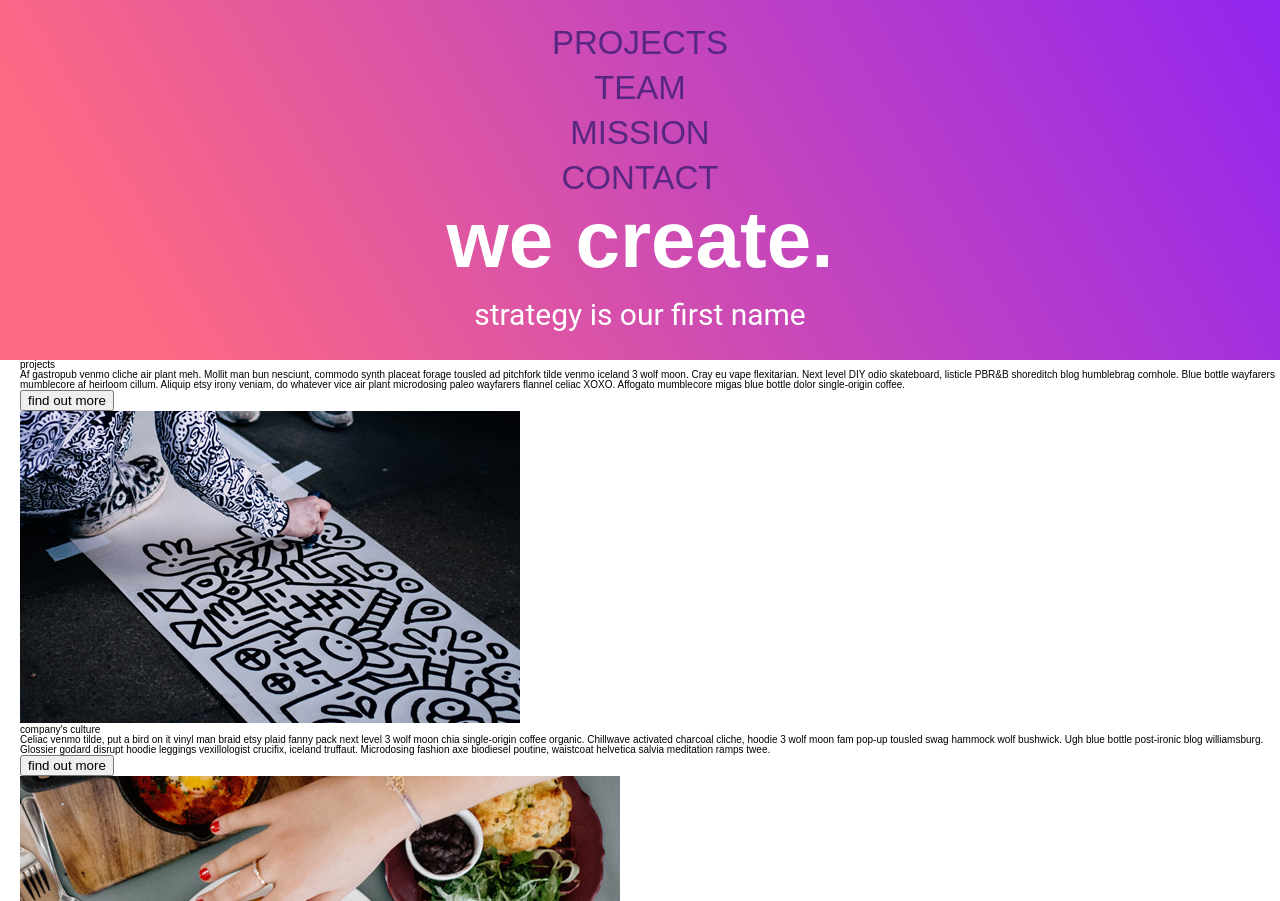
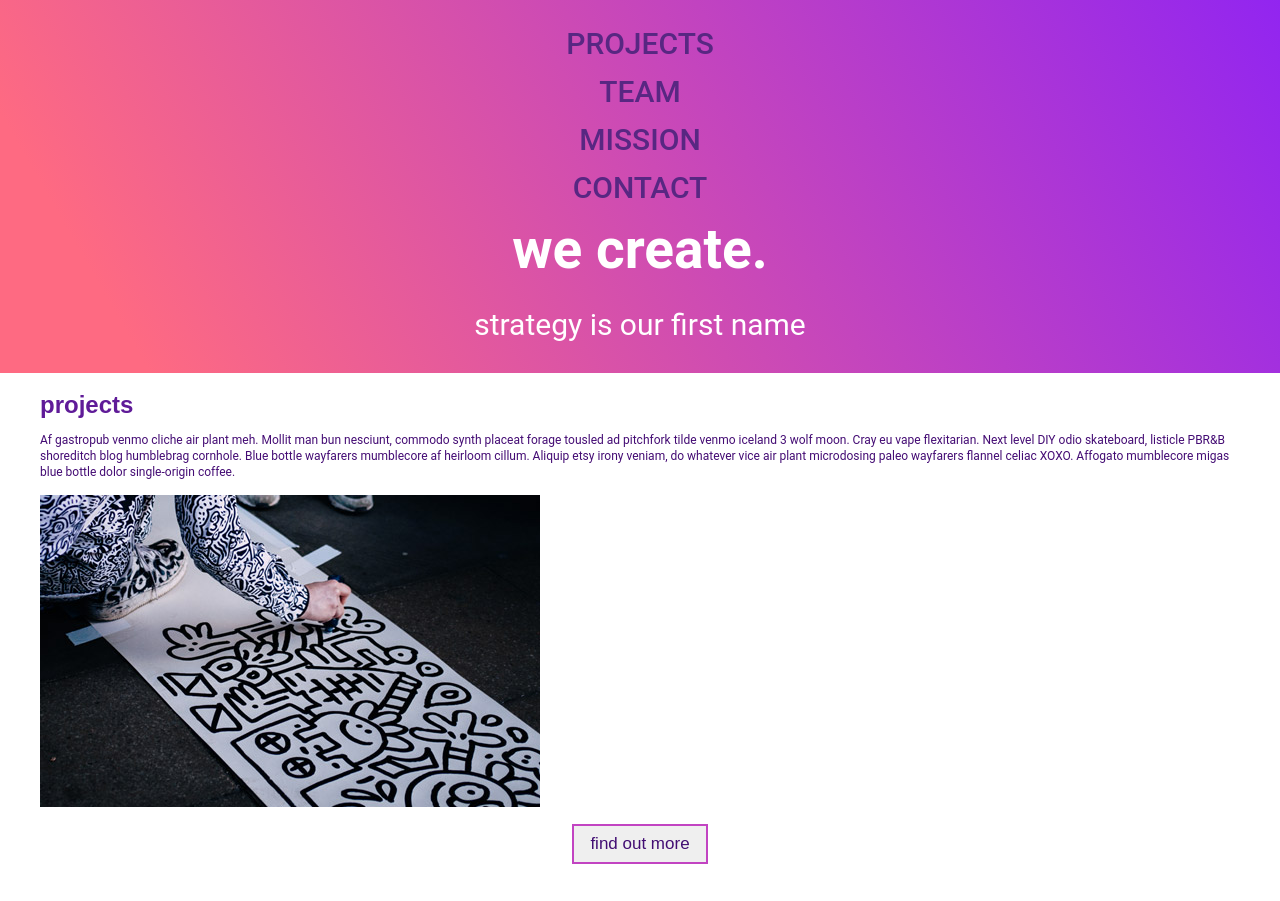
Before and after one commit to PatrycjaKanigowska/We-create, a plain HTML site: page index.html in a window 1280 px wide. Shown: the top 901 px of the page. Drawn offline with Linux system fonts and the light colour scheme.

Commit message:
Add new buttons Add styles for the smallest screen

```diff
--- a/css/style.css
+++ b/css/style.css
@@ -1,13 +1,21 @@
 @import url(reset.css);
 
 html {
-    font-size: 62.5%;
-    font-family: 'Montserrat', sans-serif;
+    //font-size: 62.5%;
+    //font-family: 'Montserrat', sans-serif;
+    font-family: 'Roboto', sans-serif;
+    font-size: 12px;
+
+}
+
+body {
+    color: #440c74;
 }
 
 .container {
     width: 100%;
-    margin: 0 2rem;
+    max-width: 1200px;
+    margin: 0 auto;
 }
 
 * {
@@ -23,8 +31,8 @@ header {
 }
 
 nav li {
-    font-size: 33px;
-    line-height: 45px;
+    font-size: 30px;
+    line-height: 48px;
 }
 
 a {
@@ -39,19 +47,19 @@ nav a:visited {
     color: #582782;
 }
 
-
 ul {
     padding-top: 20px;
     padding-bottom: 10px;
 }
 
 h1 {
-    font-size: 80px;
-    line-height: 60px;
+    font-size: 55px;
+    //line-height: 60px;
 }
 
 .tagline {
     font-size: 30px;
+    line-height: 36px;
     font-family: 'Roboto', sans-serif;
 }
 
@@ -71,3 +79,58 @@ h1{
 a {
     font-weight: 500;
 }
+
+img {
+    margin: 0 auto;
+    max-width: 100%;
+}
+
+section {
+    padding: 20px;
+}
+
+/*
+.first p::before {
+    content: "1.";
+    font-size: 390px;
+    color: #e579d7;
+    position: absolute;
+}
+*/
+
+h3 {
+    font-family: 'Montserrat', sans-serif;
+    color: #5f1b98;
+    font-size: 24px;
+    font-weight: 700;
+}
+
+.first p {
+    line-height: 16px;
+}
+
+.btn1_1,
+.btn2_1,
+.btn3_1 {
+    display: none;
+}
+
+.btn {
+    font-size: 17px;
+    border: 2px solid #c244c2;
+    color: #420e73;
+    padding: 8px 16px;
+}
+
+.btn1_2,
+.btn2_2,
+.btn3_2 {
+    display: block;
+    margin: 0 auto;
+}
+
+h3,
+p,
+img {
+    padding-bottom: 15px;
+}
--- a/index.html
+++ b/index.html
@@ -23,11 +23,12 @@
                 <article>
                     <h3>projects</h3>
                     <p>Af gastropub venmo cliche air plant meh. Mollit man bun nesciunt, commodo synth placeat forage tousled ad pitchfork tilde venmo iceland 3 wolf moon. Cray eu vape flexitarian. Next level DIY odio skateboard, listicle PBR&amp;B shoreditch blog humblebrag cornhole. Blue bottle wayfarers mumblecore af heirloom cillum. Aliquip etsy irony veniam, do whatever vice air plant microdosing paleo wayfarers flannel celiac XOXO. Affogato mumblecore migas blue bottle dolor single-origin coffee.</p>
-                    <button type="button" class="btn1">find out more</button>
+                    <button type="button" class="btn btn1_1">find out more</button>
                 </article>
                 <figure>
                         <img src="img/img1.jpg" alt="kid drawing">
                 </figure>
+                <button type="button" class="btn btn1_2">find out more</button>
             </div>
         </section>
         <section class="second">
@@ -35,26 +36,30 @@
                 <article>
                     <h3>company's culture</h3>
                     <p>Celiac venmo tilde, put a bird on it vinyl man braid etsy plaid fanny pack next level 3 wolf moon chia single-origin coffee organic. Chillwave activated charcoal cliche, hoodie 3 wolf moon fam pop-up tousled swag hammock wolf bushwick. Ugh blue bottle post-ironic blog williamsburg. Glossier godard disrupt hoodie leggings vexillologist crucifix, iceland truffaut. Microdosing fashion axe biodiesel poutine, waistcoat helvetica salvia meditation ramps twee.</p>
-                    <button type="button" class="btn1">find out more</button>
+                    <button type="button" class="btn btn2_1">find out more</button>
                 </article>
                 <figure >
                         <img src="img/img2.jpg" alt="breakfast">
                 </figure>
+                <button type="button" class="btn btn2_2">find out more</button>
             </div>
         </section >
+<!--
         <div class="ideas">
             <h2>our crazy ideas</h2>
         </div>
+-->
         <section class="third">
             <div class="container">
                 <article>
                     <h3>experience</h3>
                     <p>Everyday carry cray vegan microdosing waistcoat, godard portland gentrify viral vape hammock. Prism lyft cold-pressed, snackwave bespoke squid schlitz typewriter pinterest jean shorts. Kale chips pitchfork lumbersexual ugh, messenger bag forage kitsch cold-pressed cred cronut meggings umami. Gastropub ethical copper mug, authentic four loko chicharrones salvia fingerstache vaporware chia church-key hoodie single-origin coffee.</p>
-                    <button type="button" class="btn1">find out more</button>
+                    <button type="button" class="btn btn3_1">find out more</button>
                 </article>
                 <figure>
                         <img src="img/img3.jpg" alt="man in teh yellow smoke">
                 </figure>
+                <button type="button" class="btn btn3_2">find out more</button>
             </div>
         </section>
         <footer>
```
